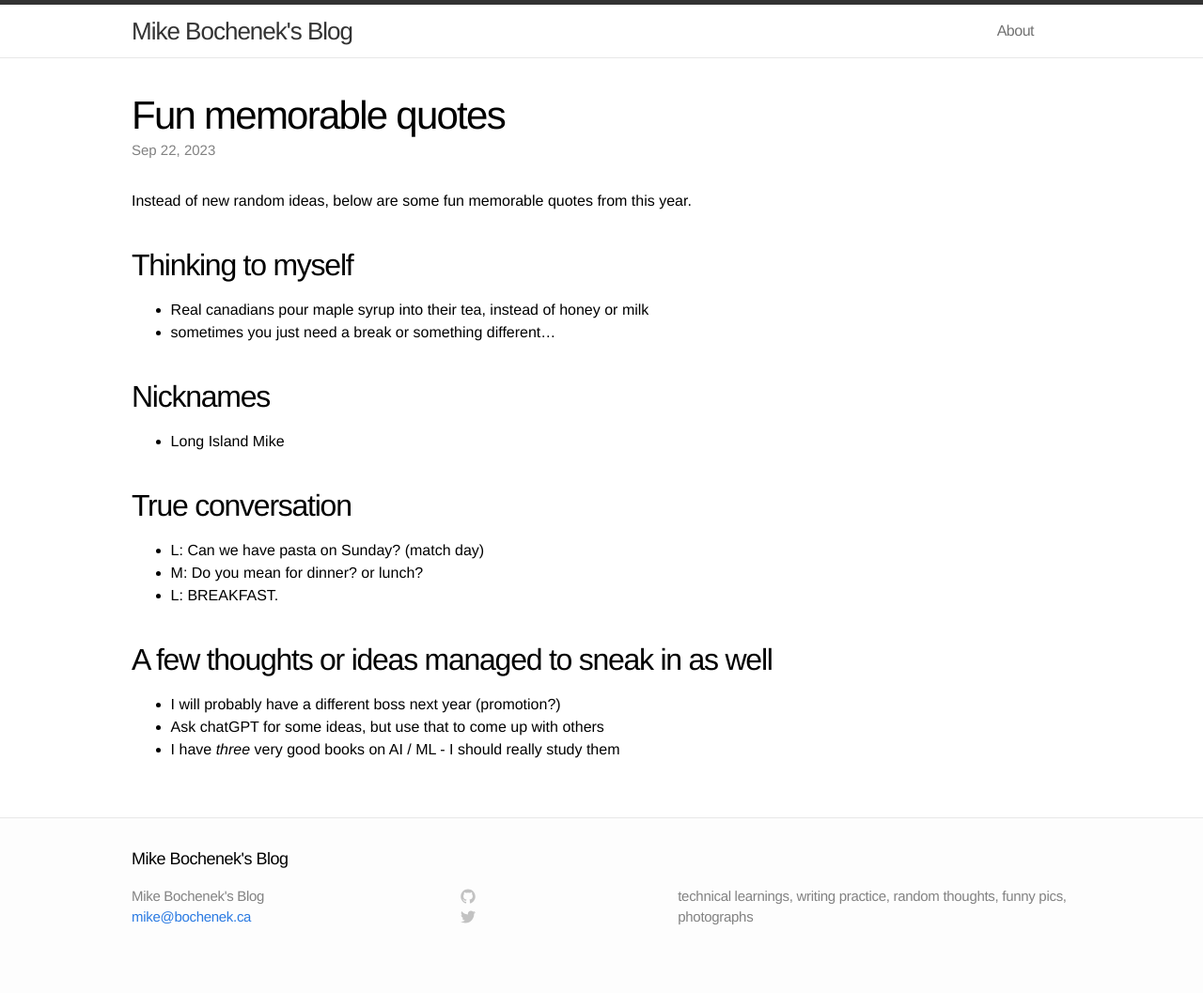
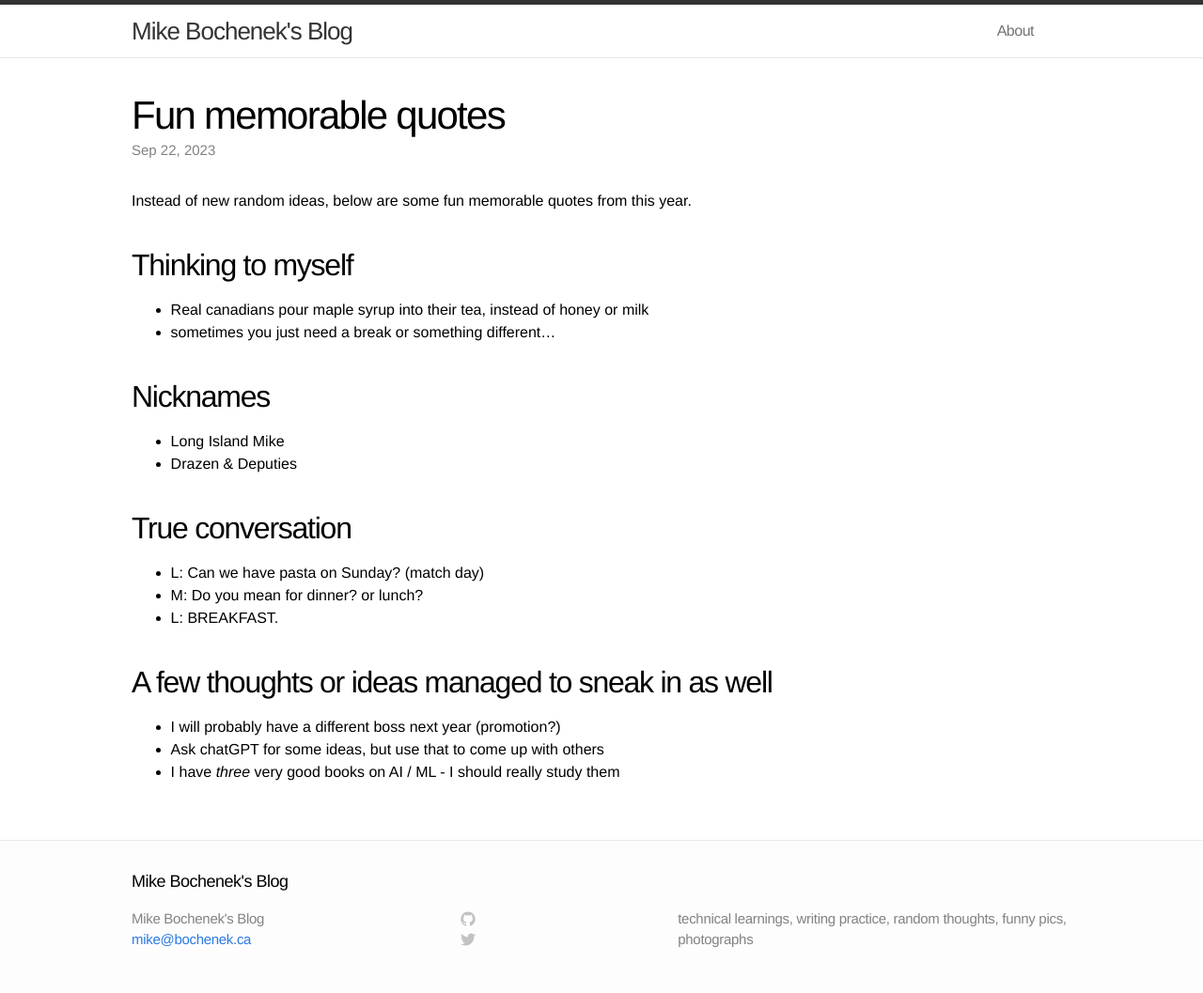
Before and after one commit to mikebochenek/learning, a Jekyll site: the page built from blog/_posts/2023-09-22-fun-quotes.markdown, in a window 1280 px wide. Shown: the whole page at 94% size. Built offline with Jekyll 4.4.1, drawn with Linux system fonts in a browser that asks for light colours; before the commit the page ends 1033 px from its top, so only the background shows below that.

Commit message:
desperately trying to keep it going...

```diff
--- a/blog/_posts/2023-09-22-fun-quotes.markdown
+++ b/blog/_posts/2023-09-22-fun-quotes.markdown
@@ -13,6 +13,7 @@ Instead of new random ideas, below are some fun memorable quotes from this year.
 
 ## Nicknames
 - Long Island Mike
+- Drazen & Deputies
 
 ## True conversation
 - L: Can we have pasta on Sunday? (match day)
```
